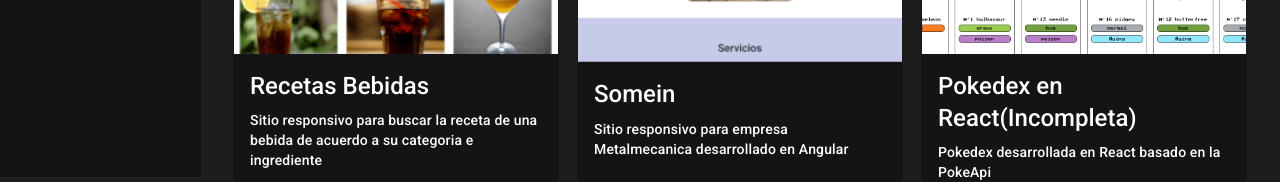
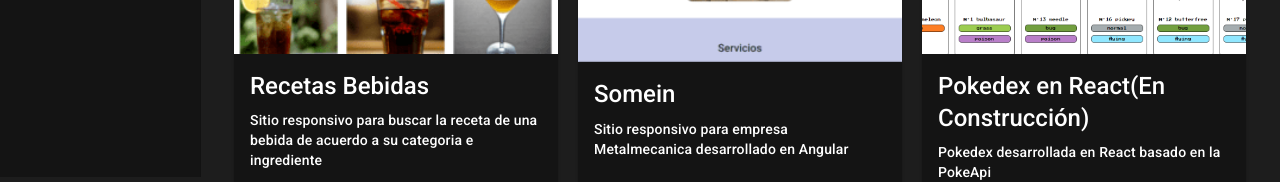
Before and after one commit to Jotak1/portfolio, a React (Create React App) app: page /portfolio/proyectos in a window 1280 px wide. Shown: the part 623-805 px from the top of the page. Built offline with nearby package versions, Linux system fonts and the light colour scheme.

Commit message:
nuevo proyecto v1

```diff
--- a/src/components/Proyectos.js
+++ b/src/components/Proyectos.js
@@ -52,7 +52,7 @@ const algunosProyectos = [
     img: "./assets/proyectos/Somein.PNG",
   },
   {
-    Titulo: "Pokedex en React(Incompleta)",
+    Titulo: "Pokedex en React(En Construcción)",
     Descripcion: "Pokedex desarrollada en React basado en la PokeApi",
     link: "https://jotak1.github.io/pokedex-react",
     img: "./assets/proyectos/PokedexReact.PNG",
```
